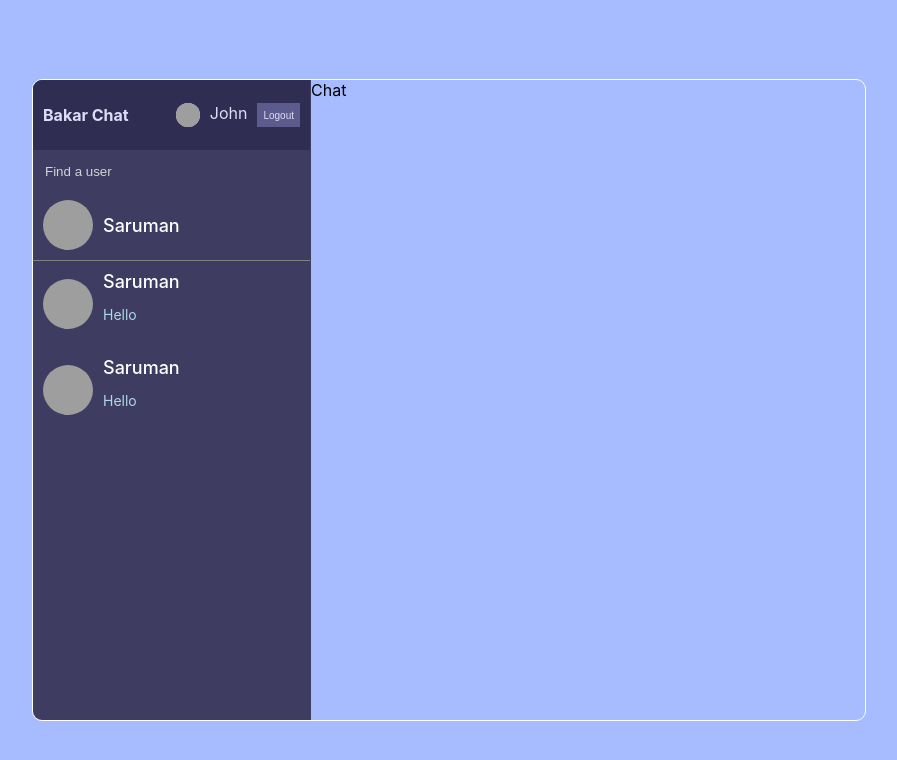
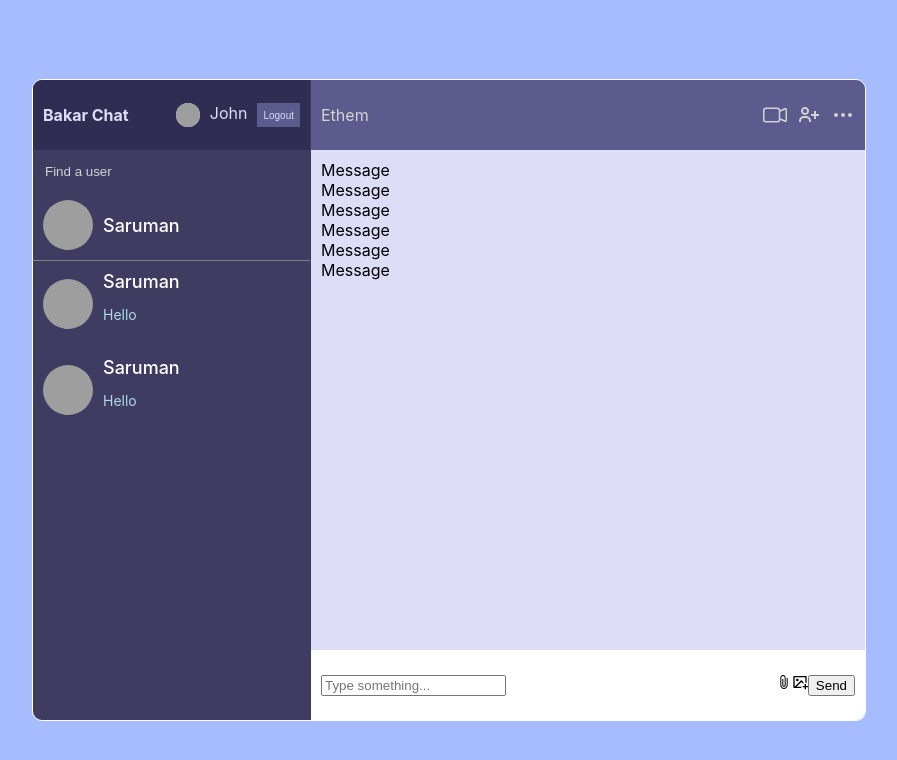
Before and after one commit to Ethemkizilyer/chat-application-react, a React (Create React App) app: page / in a window 1280 px wide. Shown: the top 760 px of the page, without its empty margins (191-1088 px from the left). Built offline with nearby package versions, Linux system fonts and the light colour scheme; grey boxes are pictures that could not be loaded.

Commit message:
sidebar2

```diff
--- a/src/components/Chat.jsx
+++ b/src/components/Chat.jsx
@@ -1,9 +1,26 @@
-import React from 'react'
+import React from "react";
+import { BsCameraVideo} from "react-icons/bs";
+import { BiUserPlus } from "react-icons/bi";
+import { FiMoreHorizontal } from "react-icons/fi";
+import Messages from "./Messages";
+import Input from "./Input";
 
 const Chat = () => {
   return (
-    <div className='chat'>Chat</div>
-  )
-}
+    <div className="chat">
+      <div className="chatInfo">
+        <span>Ethem</span>
+        <div className="chatIcons">
+          <BsCameraVideo />
+          <BiUserPlus />
+          <FiMoreHorizontal />
+        </div>
 
-export default Chat
+      </div>
+      <Messages/>
+      <Input/>
+    </div>
+  );
+};
+
+export default Chat;
--- a/src/components/Input.jsx
+++ b/src/components/Input.jsx
@@ -1,9 +1,23 @@
 import React from 'react'
+import {IoMdAttach} from "react-icons/io"
+import { RiImageAddLine } from "react-icons/ri";
 
 const Input = () => {
   return (
-    <div>Input</div>
-  )
+    <div className="input">
+      <input type="text" placeholder="Type something..." />
+      <div className="send">
+        <IoMdAttach/>
+        <img src="" alt="" />
+        <input type="file" style={{ display: "none" }} id="file" />
+        <label htmlFor="file">
+          <RiImageAddLine/>
+          <img src="" alt="" />
+        </label>
+        <button>Send</button>
+      </div>
+    </div>
+  );
 }
 
 export default Input
--- /dev/null
+++ b/src/components/Messages.jsx
@@ -0,0 +1,17 @@
+import React from 'react'
+import Message from './Message'
+
+const Messages = () => {
+  return (
+    <div className='messages'>
+        <Message/>
+        <Message/>
+        <Message/>
+        <Message/>
+        <Message/>
+        <Message/>
+    </div>
+  )
+}
+
+export default Messages
--- a/src/style.scss
+++ b/src/style.scss
@@ -169,6 +169,39 @@ color: lightblue;
 }
 .chat{
 flex:2;
+
+.chatInfo{
+  height: 50px;
+  background-color: #5d5b8d;
+  display: flex;
+  align-items: center;
+  justify-content: space-between;
+  padding: 10px;
+  color: lightgray;
+}
+
+.chatIcons{
+  display: flex;
+  gap: 10px;
+
+  svg{
+    font-size: 24px;
+    cursor: pointer;
+  }
+}
+.messages{
+  background-color: #ddddf7;
+  padding: 10px;
+  height: calc(100% - 160px);
+}
+.input{
+  height: 50px;
+  background: #fff;
+  padding: 10px;
+  display: flex;
+  align-items: center;
+  justify-content: space-between;
 }
 }
 }
+}
```
Also changed, not shown: src/App.js (+7 -7 lines).
